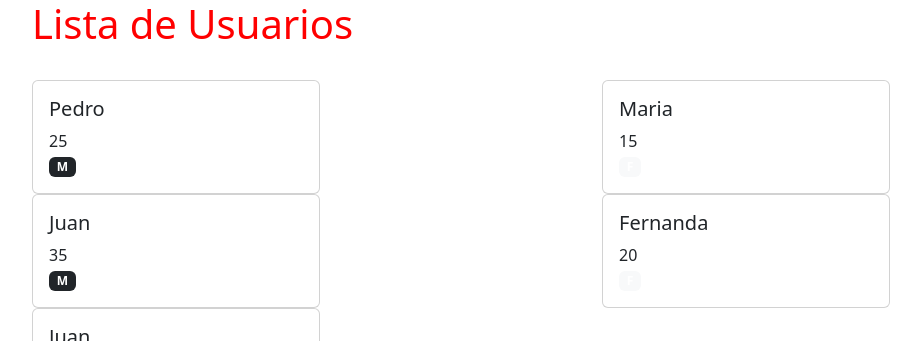
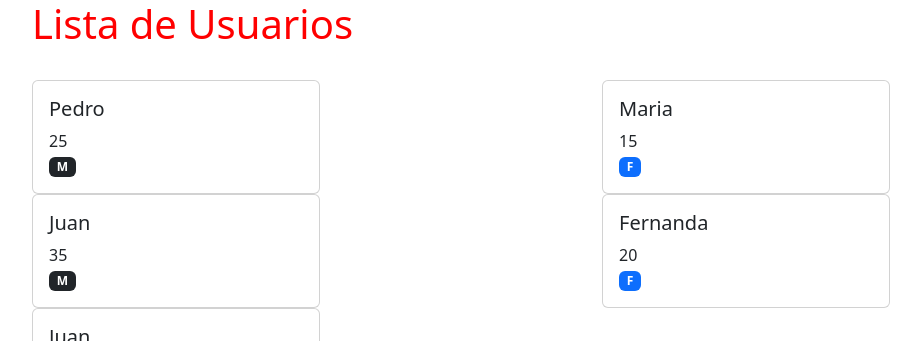
Before and after one commit to bbastiann/Apuntes-Front-End, an Angular app in the folder Curso Fundamentos de Angular/Proyecto01/: page / in a window 1280 px wide. Shown: the top 341 px of the page, without its empty margins (50-971 px from the left). Built offline with nearby package versions, Linux system fonts and the light colour scheme.

Commit message:
ngSwitch en curso de Angular

```diff
--- a/Curso Fundamentos de Angular/Proyecto01/src/app/components/dashboard/card/card.component.html
+++ b/Curso Fundamentos de Angular/Proyecto01/src/app/components/dashboard/card/card.component.html
@@ -16,11 +16,15 @@
     <!-- <img src="..." class="card-img-top" alt="..."> -->
     <div class="card-body">
       <h5 class="card-title">{{nombre}}</h5>
-      <p class="card-text">
+      <p class="card-text" [ngSwitch]="sexo">
           {{edad}}
         <br>
         <!-------<span [ngStyle]= "{'color': sexo == 'M' ? 'red' : 'blue'}">------------>
-          <span [ngClass]="sexo == 'M' ? 'badge bg-dark' : 'badge bg-light' ">
+         <!-------  <span [ngClass]="sexo == 'M' ? 'badge bg-dark' : 'badge bg-light' ">------------>
+          <span *ngSwitchCase="'M'" class="badge bg-dark">
+            {{sexo}}
+          </span>
+          <span *ngSwitchCase="'F'" class="badge bg-primary">
             {{sexo}}
           </span>
 
```
